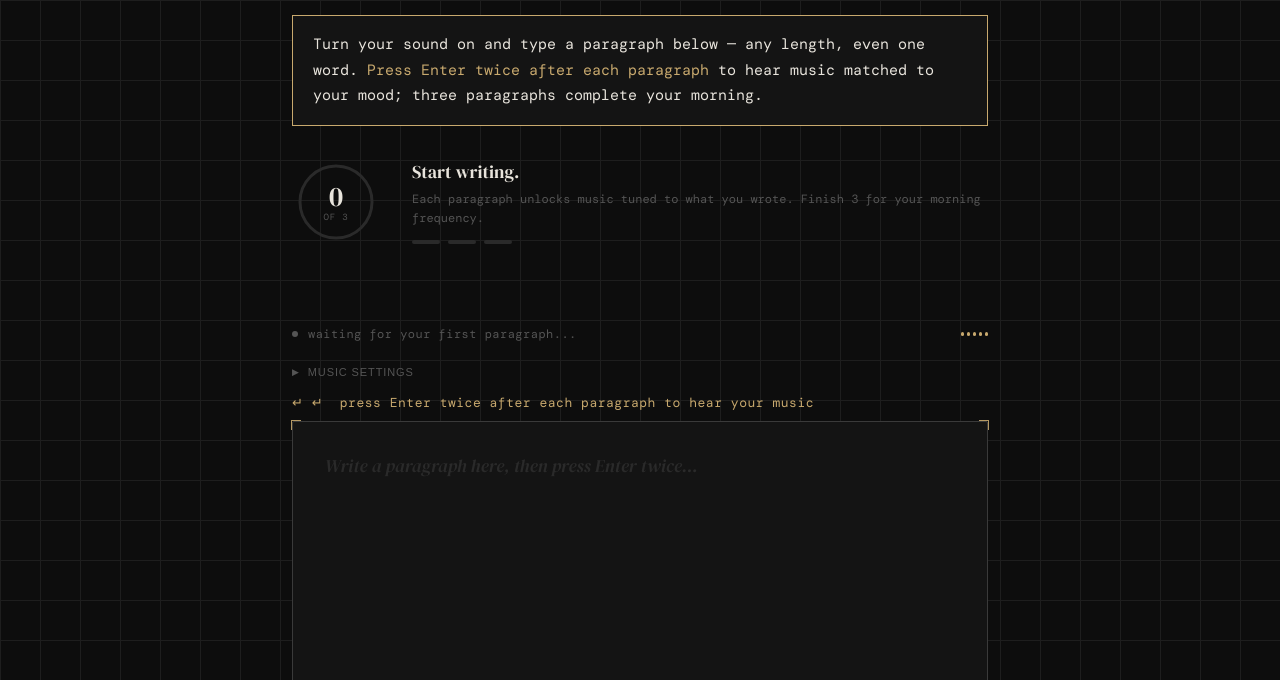
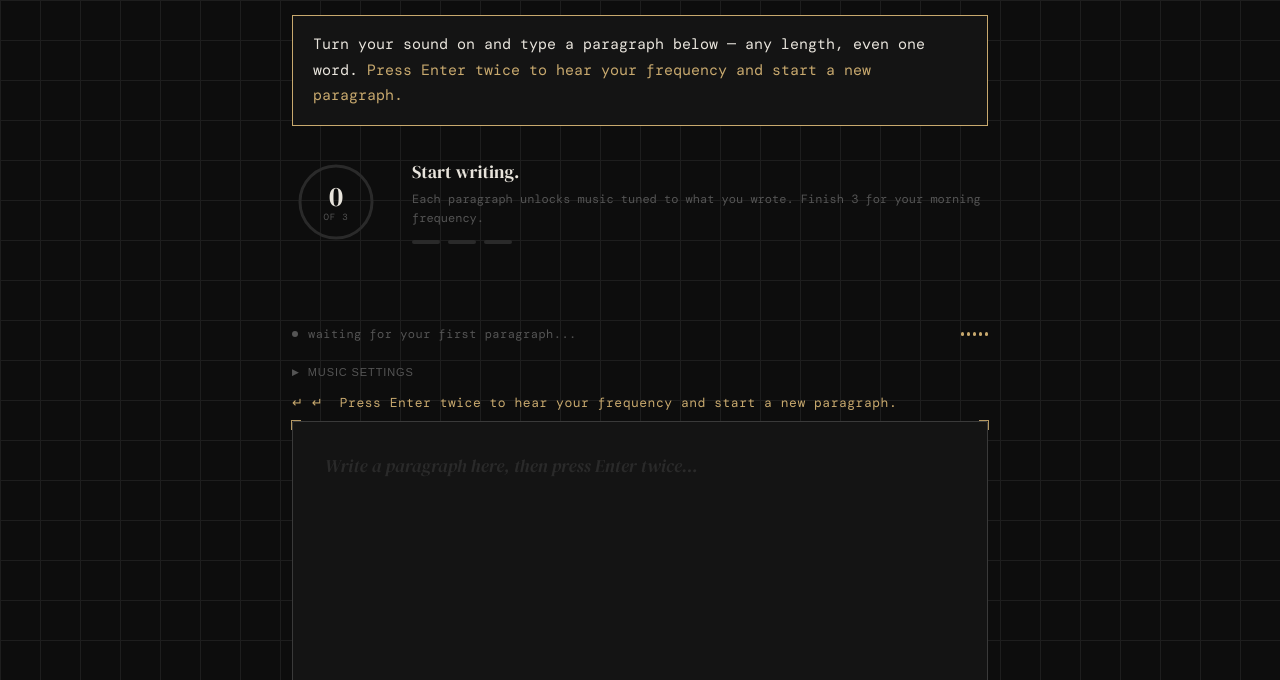
Before and after one commit to bri-an-pmp/the-morning-frequency, a plain HTML site: page index.html in a window 1280 px wide. Shown: the part 120-800 px from the top of the page. Drawn offline with nearby package versions, Linux system fonts and the light colour scheme; a web font is replaced by a local one.

Commit message:
Update Enter-twice instruction wording
Co-Authored-By: Claude Opus 5.5 <noreply@anthropic.com>

```diff
--- a/index.html
+++ b/index.html
@@ -260,7 +260,7 @@
     <div class="date-stamp" id="date-stamp"></div>
   </header>
 
-  <p class="how-to">Turn your sound on and type a paragraph below — any length, even one word. <strong>Press Enter twice after each paragraph</strong> to hear music matched to your mood; three paragraphs complete your morning.</p>
+  <p class="how-to">Turn your sound on and type a paragraph below — any length, even one word. <strong>Press Enter twice to hear your frequency and start a new paragraph.</strong></p>
 
   <div class="progress-section">
     <div class="ring-wrap">
@@ -384,7 +384,7 @@
 
   </div>
 
-  <div class="enter-hint">↵ ↵ &nbsp;press Enter twice after each paragraph to hear your music</div>
+  <div class="enter-hint">↵ ↵ &nbsp;Press Enter twice to hear your frequency and start a new paragraph.</div>
   <div class="editor-wrap">
     <textarea id="writer"
       placeholder="Write a paragraph here, then press Enter twice..."
```
